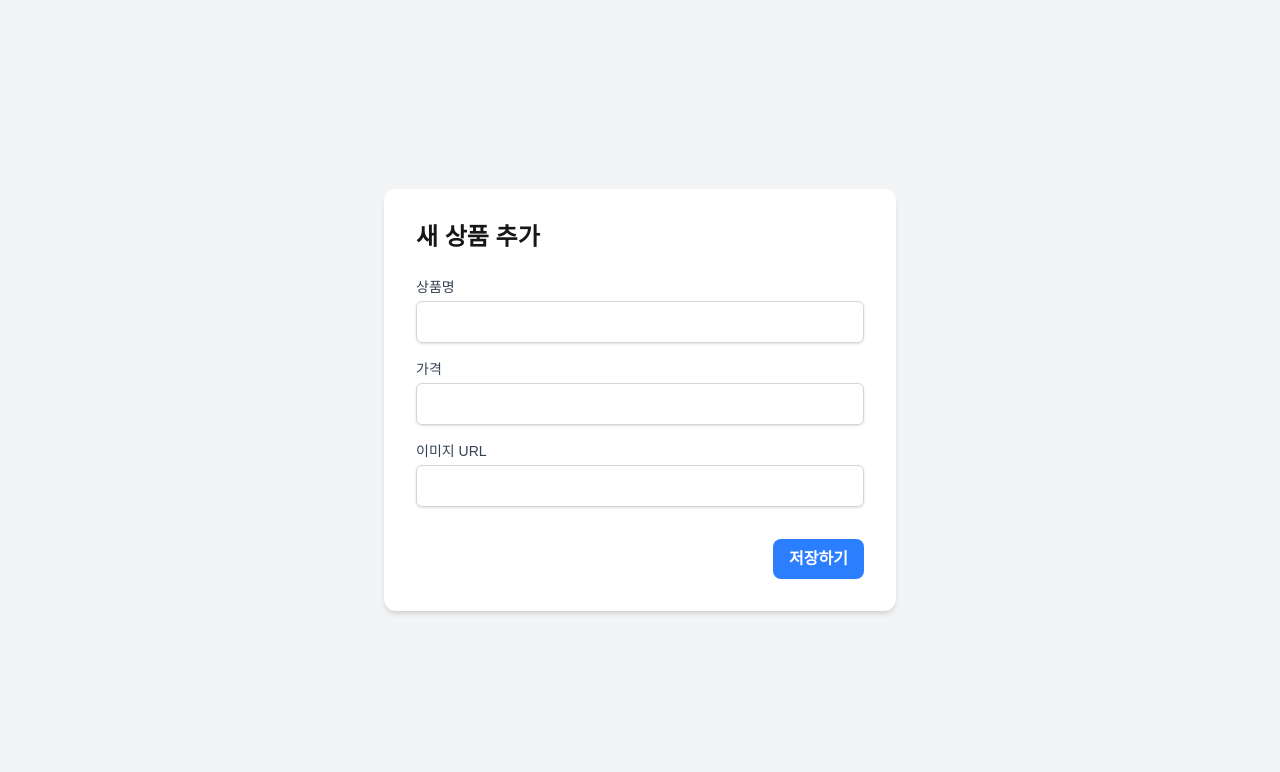
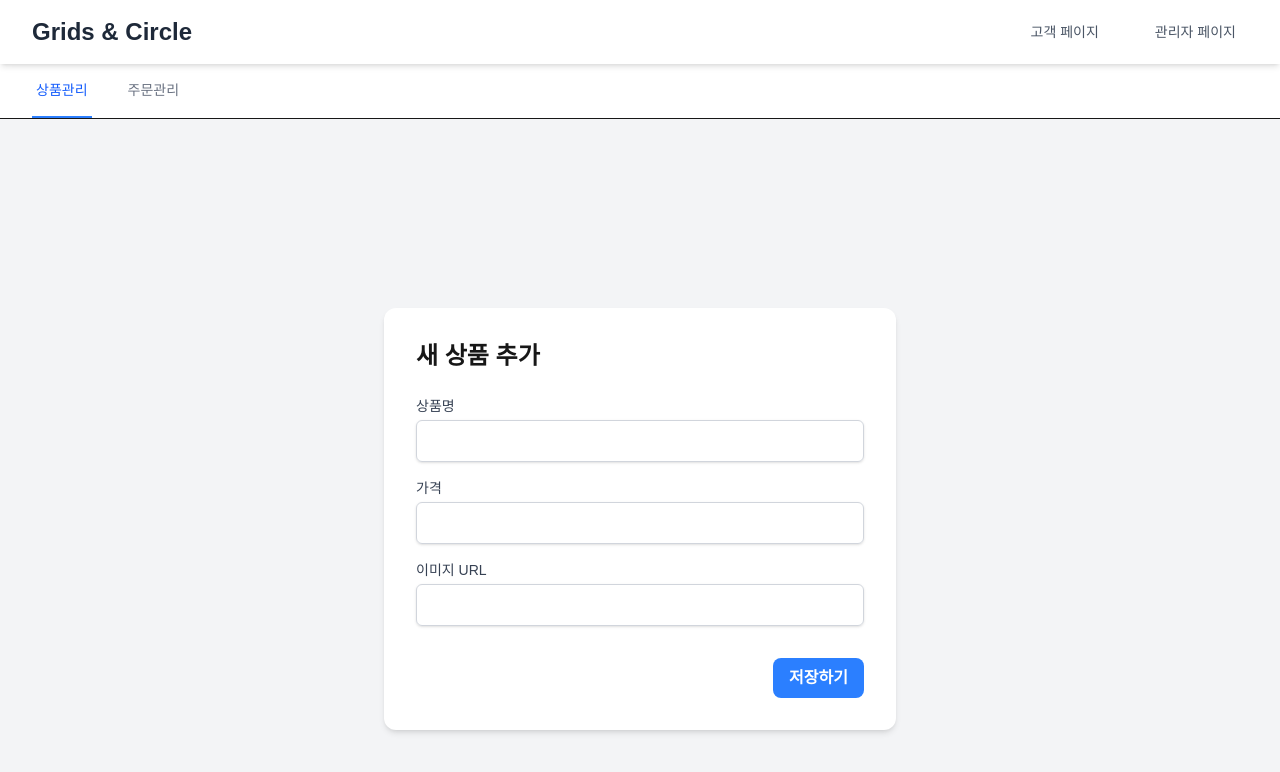
Before and after one commit to prgrms-be-devcourse/NBE7-9-1-Team10, a Next.js app in the folder Frontend/my-app/: page /adm/new in a window 1280 px wide. Shown: the top 772 px of the page. Built offline with nearby package versions, Linux system fonts and the light colour scheme.

Commit message:
feat: 홈 및 관리자 레이아웃 추가

```diff
--- /dev/null
+++ b/Frontend/my-app/src/app/adm/layout.tsx
@@ -0,0 +1,49 @@
+'use client';
+
+import Link from 'next/link';
+import { usePathname } from 'next/navigation';
+
+export default function AdminLayout({
+    children,
+}: {
+    children: React.ReactNode;
+}) {
+    const pathname = usePathname();
+
+    return (
+        <div className="min-h-screen bg-gray-100">
+            {/* 관리자 하위 네비게이션 */}
+            <div className="bg-white shadow-sm border-b">
+                <div className="max-w-7xl mx-auto px-4 sm:px-6 lg:px-8">
+                    <div className="flex space-x-8">
+                        <Link
+                            href="/adm"
+                            className={`py-4 px-1 border-b-2 font-medium text-sm ${
+                                pathname === '/adm' || pathname.startsWith('/adm/update') || pathname.startsWith('/adm/new')
+                                    ? 'border-blue-500 text-blue-600'
+                                    : 'border-transparent text-gray-500 hover:text-gray-700 hover:border-gray-300'
+                            }`}
+                        >
+                            상품관리
+                        </Link>
+                        <Link
+                            href="/adm/orders"
+                            className={`py-4 px-1 border-b-2 font-medium text-sm ${
+                                pathname === '/adm/orders'
+                                    ? 'border-blue-500 text-blue-600'
+                                    : 'border-transparent text-gray-500 hover:text-gray-700 hover:border-gray-300'
+                            }`}
+                        >
+                            주문관리
+                        </Link>
+                    </div>
+                </div>
+            </div>
+
+            {/* 메인 컨텐츠 */}
+            <main>
+                {children}
+            </main>
+        </div>
+    );
+}
--- a/Frontend/my-app/src/app/adm/new/page.tsx
+++ b/Frontend/my-app/src/app/adm/new/page.tsx
@@ -72,6 +72,8 @@ return (
               type="number"
               id="price"
               name="price"
+              min="10"
+              max="2147483647"
               className="mt-1 block w-full px-3 py-2 border border-gray-300 rounded-md shadow-sm focus:outline-none focus:ring-indigo-500 focus:border-indigo-500"
               required
             />
--- a/Frontend/my-app/src/app/adm/orders/page.tsx
+++ b/Frontend/my-app/src/app/adm/orders/page.tsx
@@ -28,7 +28,7 @@ export default function OrderListPage() {
     }
 
     return (
-        <div className="bg-gray-100 min-h-screen p-8">
+        <div className="p-8">
             <div className="max-w-4xl mx-auto">
                 <h1 className="text-3xl font-bold mb-6">전체 주문 내역</h1>
                 <div className="space-y-4">
--- a/Frontend/my-app/src/app/adm/page.tsx
+++ b/Frontend/my-app/src/app/adm/page.tsx
@@ -48,7 +48,7 @@ export default function AdminPage() {
 
     // 메인 UI
     return (
-        <div className="bg-gray-100 min-h-screen flex items-center justify-center p-4">
+        <div className="flex items-center justify-center p-4">
             <div className="w-full max-w-2xl bg-white rounded-xl shadow-md p-8 space-y-6">
                 {/* 헤더 */}
                 <div className="flex justify-between items-center">
@@ -100,14 +100,6 @@ export default function AdminPage() {
                     ))}
                 </div>
 
-                {/* 푸터 */}
-                <div className="flex justify-end pt-4">
-                <Link href="/adm/orders">
-                    <button className="bg-gray-200 text-gray-700 font-semibold py-2 px-4 rounded-lg hover:bg-gray-300">
-                        주문내역
-                    </button>
-                    </Link>
-                </div>
             </div>
         </div>
     );
--- a/Frontend/my-app/src/app/adm/update/[itemid]/page.tsx
+++ b/Frontend/my-app/src/app/adm/update/[itemid]/page.tsx
@@ -87,6 +87,8 @@ return (
               type="number"
               id="price"
               name="price"
+              min="10"
+              max="2147483647"
               defaultValue={item.price}
               className="mt-1 block w-full px-3 py-2 border border-gray-300 rounded-md shadow-sm focus:outline-none focus:ring-indigo-500 focus:border-indigo-500"
               required
--- a/Frontend/my-app/src/app/layout.tsx
+++ b/Frontend/my-app/src/app/layout.tsx
@@ -1,31 +1,54 @@
 import type { Metadata } from "next";
-import { Geist, Geist_Mono } from "next/font/google";
+import Link from "next/link";
 import "./globals.css";
 
-const geistSans = Geist({
-  variable: "--font-geist-sans",
-  subsets: ["latin"],
-});
-
-const geistMono = Geist_Mono({
-  variable: "--font-geist-mono",
-  subsets: ["latin"],
-});
-
 export const metadata: Metadata = {
-  title: "Create Next App",
+    title: "홈화면",
     description: "Generated by create next app",
 };
 
-export default function RootLayout({
+export default function ItemsLayout({
                                         children,
                                     }: Readonly<{
     children: React.ReactNode;
 }>) {
     return (
-    <html lang="en">
-      <body className={`${geistSans.variable} ${geistMono.variable} antialiased`}>
+        <html lang="ko">
+            <body>
+                {/* 네비게이션 바 */}
+                <nav className="bg-white shadow-md fixed top-0 left-0 right-0 z-50">
+                    <div className="max-w-7xl mx-auto px-4 sm:px-6 lg:px-8">
+                        <div className="flex justify-between items-center h-16">
+                            {/* 로고/브랜드명 */}
+                            <div className="flex items-center">
+                                <Link href="/" className="text-2xl font-bold text-gray-800">
+                                    Grids & Circle
+                                </Link>
+                            </div>
+
+                            {/* 네비게이션 메뉴 */}
+                            <div className="flex space-x-8">
+                                <Link
+                                    href="/items"
+                                    className="text-gray-600 hover:text-gray-900 px-3 py-2 rounded-md text-sm font-medium transition-colors"
+                                >
+                                    고객 페이지
+                                </Link>
+                                <Link
+                                    href="/adm"
+                                    className="text-gray-600 hover:text-gray-900 px-3 py-2 rounded-md text-sm font-medium transition-colors"
+                                >
+                                    관리자 페이지
+                                </Link>
+                            </div>
+                        </div>
+                    </div>
+                </nav>
+
+                {/* 메인 컨텐츠 - 네비게이션 바 높이만큼 패딩 추가 */}
+                <main className="pt-16">
                     {children}
+                </main>
             </body>
         </html>
     );
```
Lines whose indentation alone changed are shown as unchanged.
